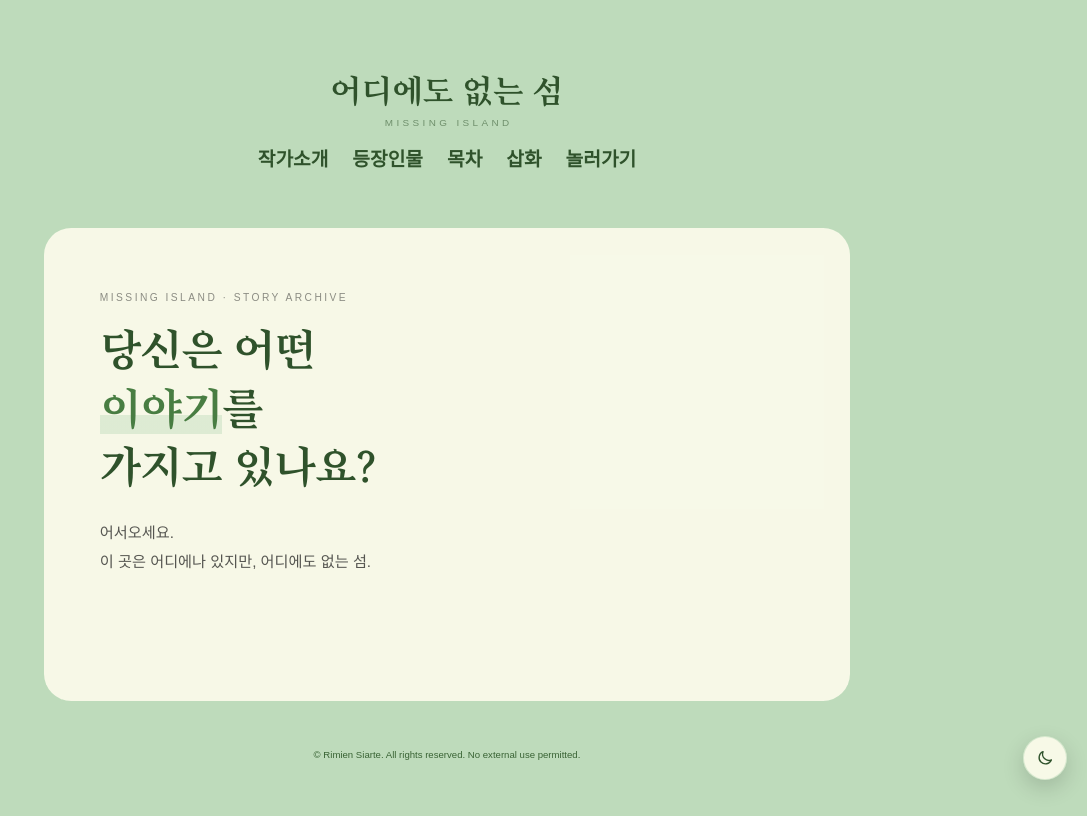
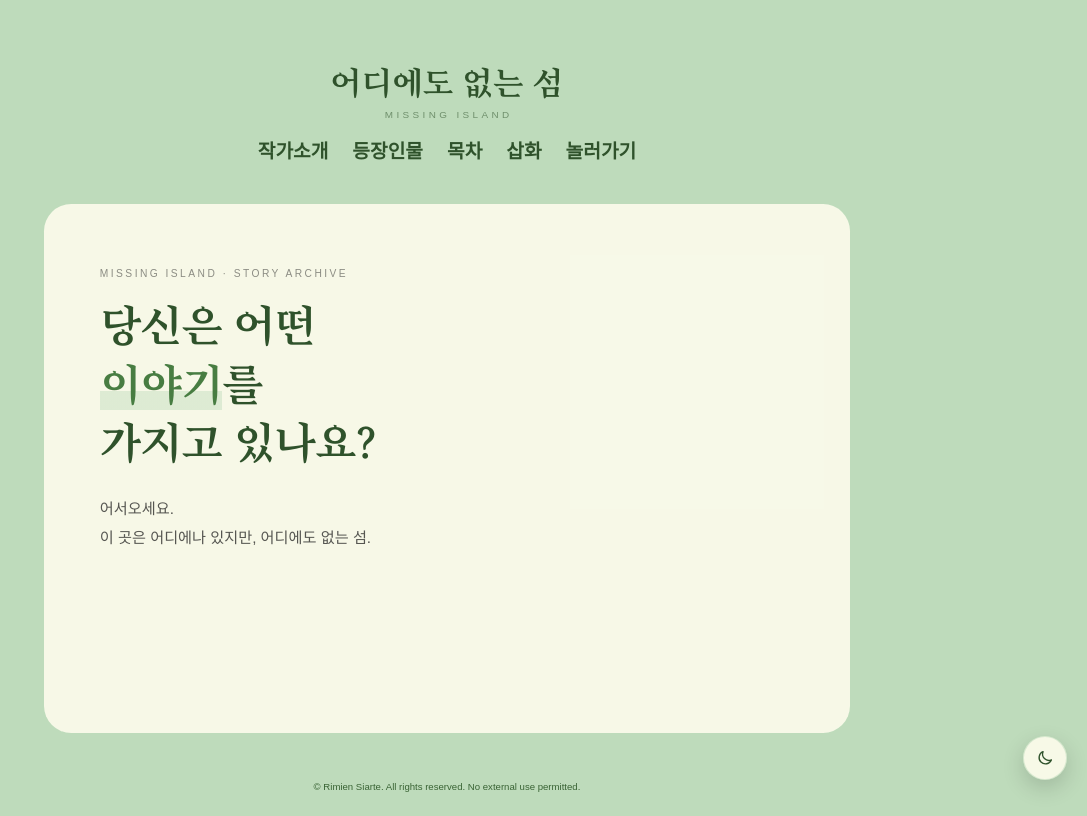
Before and after one commit to fad0805/homepage, a Next.js app in the folder web/: page / in a window 1280 px wide. Shown: the whole page, without its empty margins (193-1280 px from the left). Built offline with nearby package versions, Linux system fonts and the light colour scheme; no server answers; a web font is replaced by a local one.

Commit message:
높이 살짝 조절

```diff
--- a/web/public/styles/globals.scss
+++ b/web/public/styles/globals.scss
@@ -127,7 +127,7 @@ div#container {
   align-items: center;
   justify-items: center;
   min-height: 100vh;
-  padding: 2rem 1rem;
+  padding: 2rem 1rem 0;
   box-sizing: border-box;
 
   @media (width >= 768px) {
@@ -141,7 +141,7 @@ div#container>header {
   justify-content: center;
   align-items: center;
   width: 100%;
-  margin: 2rem 0;
+  margin: 1.5rem 0 1rem 0;
 }
 
 div#container>header>div#title {
```
